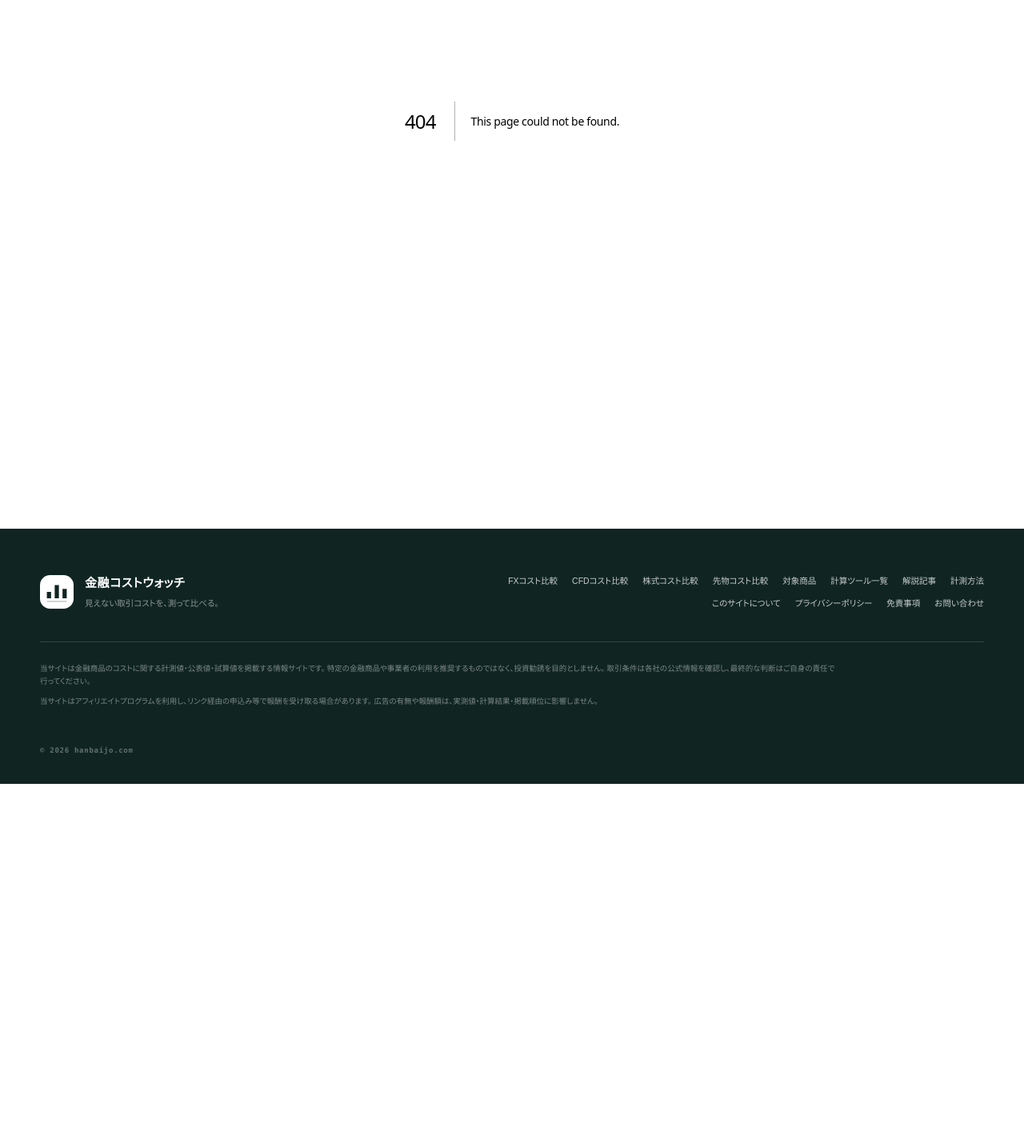
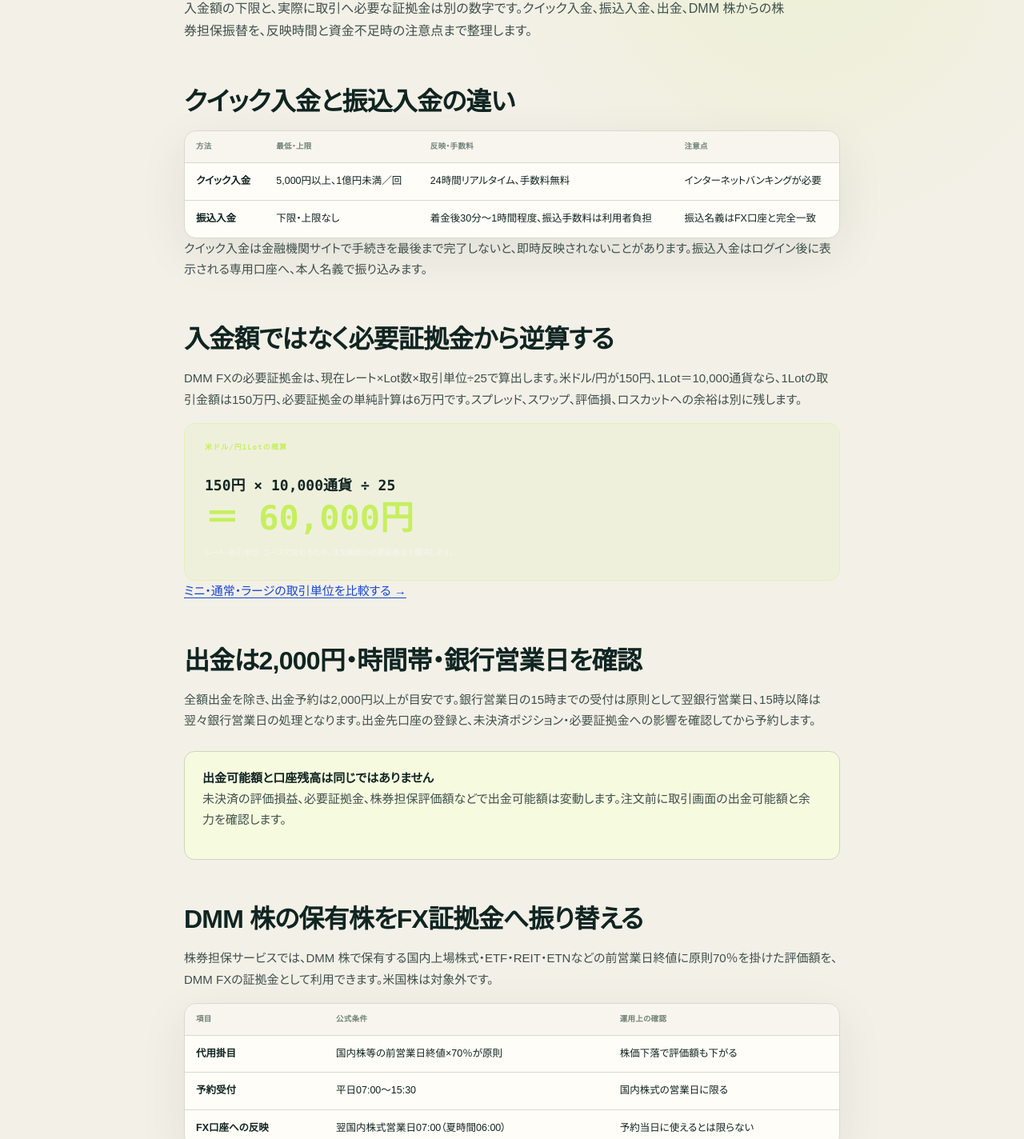
Before and after one commit to mrok18/hanbaijo, a Next.js app: page /articles/dmm-fx-funding-transfer in a window 1280 px wide. Before the commit this address had no page. Shown: the part 326-1750 px from the top of the page at 80% size. Before the commit the page ends 1306 px from the top, so only its background shows below. Built offline with nearby package versions, Linux system fonts and the light colour scheme.

Commit message:
Add DMM FX funding transfer guide

```diff
--- /dev/null
+++ b/app/articles/dmm-fx-funding-transfer/page.tsx
@@ -0,0 +1,76 @@
+import Link from 'next/link';
+
+export const metadata = {
+  title: 'DMM FXの入金方法と証拠金振替｜5,000円・出金・株券担保',
+  description: 'DMM FXのクイック入金・振込入金、最低額、反映時間、出金、DMM 株からの株券担保振替を公式条件から整理します。',
+};
+
+const faq = [
+  { q: 'DMM FXの初回入金はいくらからですか？', a: '初回入金額そのものに制限はありません。ただしクイック入金は1回5,000円以上で、取引には通貨ペアと数量に応じた必要証拠金が別に必要です。' },
+  { q: 'DMM FXへの振込入金はいつ反映しますか？', a: '振込入金は着金確認後の反映となり、原則30分〜1時間程度かかります。クイック入金は対応金融機関のインターネットバンキングから24時間リアルタイムに反映します。' },
+  { q: 'DMM 株の米国株をFXの担保にできますか？', a: '株券担保サービスの対象は国内の上場株式、ETF、REIT、ETNなどです。米国株式は対象外です。' },
+] as const;
+
+export default function Page() {
+  const jsonLd = { '@context': 'https://schema.org', '@graph': [
+    { '@type': 'Article', headline: metadata.title, description: metadata.description, datePublished: '2026-09-09', dateModified: '2026-09-09', mainEntityOfPage: 'https://hanbaijo.com/articles/dmm-fx-funding-transfer', author: { '@type': 'Organization', name: '金融コストウォッチ' }, publisher: { '@type': 'Organization', name: '金融コストウォッチ' } },
+    { '@type': 'FAQPage', mainEntity: faq.map((item) => ({ '@type': 'Question', name: item.q, acceptedAnswer: { '@type': 'Answer', text: item.a } })) },
+  ] };
+
+  return <article>
+    <script type="application/ld+json" dangerouslySetInnerHTML={{ __html: JSON.stringify(jsonLd).replace(/</g, '\\u003c') }} />
+    <p className="page-kicker">DMM FX / FUNDING & TRANSFER</p>
+    <h1>DMM FXの入金方法と証拠金振替<br />5,000円・出金・株券担保</h1>
+    <p className="lede">入金額の下限と、実際に取引へ必要な証拠金は別の数字です。クイック入金、振込入金、出金、DMM 株からの株券担保振替を、反映時間と資金不足時の注意点まで整理します。</p>
+
+    <h2>クイック入金と振込入金の違い</h2>
+    <div className="data-panel"><div className="table-scroll"><table className="rates comparison-table"><thead><tr><th>方法</th><th>最低・上限</th><th>反映・手数料</th><th>注意点</th></tr></thead><tbody>
+      <tr><td className="ex-name">クイック入金</td><td>5,000円以上、1億円未満／回</td><td>24時間リアルタイム、手数料無料</td><td>インターネットバンキングが必要</td></tr>
+      <tr><td className="ex-name">振込入金</td><td>下限・上限なし</td><td>着金後30分〜1時間程度、振込手数料は利用者負担</td><td>振込名義はFX口座と完全一致</td></tr>
+    </tbody></table></div></div>
+    <p>クイック入金は金融機関サイトで手続きを最後まで完了しないと、即時反映されないことがあります。振込入金はログイン後に表示される専用口座へ、本人名義で振り込みます。</p>
+
+    <h2>入金額ではなく必要証拠金から逆算する</h2>
+    <p>DMM FXの必要証拠金は、現在レート×Lot数×取引単位÷25で算出します。米ドル/円が150円、1Lot＝10,000通貨なら、1Lotの取引金額は150万円、必要証拠金の単純計算は6万円です。スプレッド、スワップ、評価損、ロスカットへの余裕は別に残します。</p>
+    <div className="fx-formula"><span>米ドル/円1Lotの概算</span><strong>150円 × 10,000通貨 ÷ 25</strong><b>＝ 60,000円</b><small>レート・取引単位・コースで変わるため、注文画面の必要証拠金を優先します。</small></div>
+    <p><Link href="/articles/dmm-fx-mini-normal-large">ミニ・通常・ラージの取引単位を比較する →</Link></p>
+
+    <h2>出金は2,000円・時間帯・銀行営業日を確認</h2>
+    <p>全額出金を除き、出金予約は2,000円以上が目安です。銀行営業日の15時までの受付は原則として翌銀行営業日、15時以降は翌々銀行営業日の処理となります。出金先口座の登録と、未決済ポジション・必要証拠金への影響を確認してから予約します。</p>
+    <div className="callout"><strong>出金可能額と口座残高は同じではありません</strong><p>未決済の評価損益、必要証拠金、株券担保評価額などで出金可能額は変動します。注文前に取引画面の出金可能額と余力を確認します。</p></div>
+
+    <h2>DMM 株の保有株をFX証拠金へ振り替える</h2>
+    <p>株券担保サービスでは、DMM 株で保有する国内上場株式・ETF・REIT・ETNなどの前営業日終値に原則70％を掛けた評価額を、DMM FXの証拠金として利用できます。米国株は対象外です。</p>
+    <div className="data-panel"><div className="table-scroll"><table className="rates comparison-table"><thead><tr><th>項目</th><th>公式条件</th><th>運用上の確認</th></tr></thead><tbody>
+      <tr><td className="ex-name">代用掛目</td><td>国内株等の前営業日終値×70％が原則</td><td>株価下落で評価額も下がる</td></tr>
+      <tr><td className="ex-name">予約受付</td><td>平日07:00〜15:30</td><td>国内株式の営業日に限る</td></tr>
+      <tr><td className="ex-name">FX口座への反映</td><td>翌国内株式営業日07:00（夏時間06:00）</td><td>予約当日に使えるとは限らない</td></tr>
+    </tbody></table></div></div>
+    <div className="fx-formula"><span>担保評価額の単純例</span><strong>国内株1,000,000円 × 70％</strong><b>＝ 700,000円相当</b><small>評価額は前営業日の終値等を基準に変動。現金の入金とは異なります。</small></div>
+    <p><Link href="/articles/dmmfx-stock-collateral-service">株券担保サービスの対象株・強制売却リスクを詳しく見る →</Link></p>
+
+    <h2>追証が出てからの振替は間に合わないことがある</h2>
+    <p>DMM FXの案内では、追加証拠金が発生した後に株式の振替予約をしても、原則として解消期限までに反映できません。追加証拠金の発生前に予約し、期限前に反映した場合だけ、代用証券評価額が解消に充当される扱いがあります。</p>
+    <p>株券担保は資金管理の選択肢ですが、株価下落とFXの為替変動が同時に起きる可能性があります。株を売却して現金化する場合の受渡日も含め、余裕資金を別に確保します。</p>
+
+    <h2>資金移動のチェックリスト</h2>
+    <ul><li>クイック入金の最低5,000円と金融機関の上限を確認した</li><li>振込名義がDMM FX口座の名義と一致している</li><li>現在レート・Lot数から必要証拠金を計算した</li><li>出金予約後も必要証拠金と余裕資金が残る</li><li>株券担保の対象が国内株等で、反映日を確認した</li><li>追証発生後の振替に頼らない資金計画を立てた</li></ul>
+
+    <h2>よくある質問</h2>
+    {faq.map((item) => <section key={item.q}><h3>{item.q}</h3><p>{item.a}</p></section>)}
+
+    <section className="article-sources" aria-labelledby="sources"><h2 id="sources">参照した公式資料</h2><ul>
+      <li><a href="https://fx.dmm.com/fx/service/pay/quick/" target="_blank" rel="noopener noreferrer">DMM FX「入金」</a></li>
+      <li><a href="https://fx.dmm.com/support/faqs/article/00099/" target="_blank" rel="noopener noreferrer">DMM FX「初回の最低入金額」</a></li>
+      <li><a href="https://fx.dmm.com/support/faqs/article/00091/" target="_blank" rel="noopener noreferrer">DMM FX「1回の入金額の上限・下限」</a></li>
+      <li><a href="https://fx.dmm.com/fx/service/outline/" target="_blank" rel="noopener noreferrer">DMM FX「サービス概要」</a></li>
+      <li><a href="https://fx.dmm.com/fx/service/substitute/" target="_blank" rel="noopener noreferrer">DMM FX「DMMFX株券担保サービス」</a></li>
+      <li><a href="https://fx.dmm.com/support/faqs/article/00257/" target="_blank" rel="noopener noreferrer">DMM FX「追加証拠金と株式振替」</a></li>
+    </ul><p>入出金条件と株券担保の仕様は2026年9月9日に確認しました。金融機関のメンテナンス、祝日、相場状況により反映時間や利用条件が変わる場合があります。</p></section>
+
+    <section className="provider-no-ad"><div><span>ADVERTISEMENT</span><h2>DMM FXの広告コードは確認後に掲載します。</h2></div><p>広告リンクの有無と取引条件の説明は分けて管理しています。入出金条件、必要証拠金、担保評価額は公式情報を優先してください。</p></section>
+    <p><Link href="/fx/dmm-fx">DMM FXの取引条件一覧へ →</Link></p>
+    <p><Link href="/articles/dmm-fx-margin-call-losscut">追証とロスカットの違いを確認する →</Link></p>
+    <p><Link href="/stocks/dmm-kabu">DMM 株のコストシートへ →</Link></p>
+  </article>;
+}
--- a/app/articles/posts.ts
+++ b/app/articles/posts.ts
@@ -1,4 +1,5 @@
 export const POSTS = [
+  { slug: 'dmm-fx-funding-transfer', category: 'FX・DMM FX', title: 'DMM FXの入金方法と証拠金振替｜5,000円・出金・株券担保', desc: 'クイック入金・振込入金、最低額、反映時間、出金、DMM 株からの株券担保振替を整理する。' },
   { slug: 'tossy-trading-hours-rollover', category: 'CFD・TOSSY', title: 'TOSSYの取引時間とロールオーバー｜休場・持越しを確認', desc: 'TOSSYのアセット別取引時間、日次・週次メンテナンス、ロールオーバー、価格調整額、注文取消しを整理する。' },
   { slug: 'fx-cfd-futures-margin-comparison', category: 'FX・CFD・先物比較', title: 'FX・CFD・先物の違い｜必要証拠金と1単位の損益を比較', desc: 'FX・CFD・日経225先物を、取引単位、証拠金、最小値動き、ロスカット・追証、期限の違いで比較する。' },
   { slug: 'dmm-kabu-shareholder-benefit', category: '国内株・DMM 株', title: 'DMM 株の株主優待はいつ？権利付き最終日と探し方を整理', desc: '株主優待の権利付き最終日・権利落ち日、アプリでの探し方、現物・信用・単元未満株の違いを整理する。' },
--- a/app/fx/dmm-fx/page.tsx
+++ b/app/fx/dmm-fx/page.tsx
@@ -11,6 +11,7 @@ export default function Page() {
     { href: '/articles/jfx-vs-dmm-fx', title: 'DMM FXとJFXを比較', description: 'ミニ銘柄とJFXの1,000通貨、時間帯別スプレッド、ロスカット基準を比較します。' },
     { href: '/articles/dmm-fx-mini-normal-large', title: 'ミニ・通常・ラージの違い', description: '1Lotの通貨数、必要証拠金、損益、スプレッド条件を同じ表で比較します。' },
     { href: '/articles/dmm-fx-margin-call-losscut', title: '追証とロスカットの違い', description: '維持率100％未満の追加証拠金判定と、50％以下のロスカットを分けて確認します。' },
+    { href: '/articles/dmm-fx-funding-transfer', title: '入金・出金・証拠金振替', description: 'クイック入金5,000円、反映時間、出金、株券担保70％の条件を整理します。' },
     { href: '/articles/dmm-fx-swap-calendar', title: 'スワップ付与日の見方', description: '営業日の切替、0日・3日・4日分、祝日の変則付与をカレンダーから確認します。' },
     { href: '/articles/dmm-fx-slippage-orders', title: '注文とスリッページ', description: '即時・指値・逆指値で、指定価格と約定価格の扱いがどう変わるか整理します。' },
     { href: '/fx/usdjpy-spread-comparison', title: '米ドル円スプレッドを比較', description: 'コアタイム、時間外、ミニ通貨ペアの適用条件を分けて確認します。' },
```
